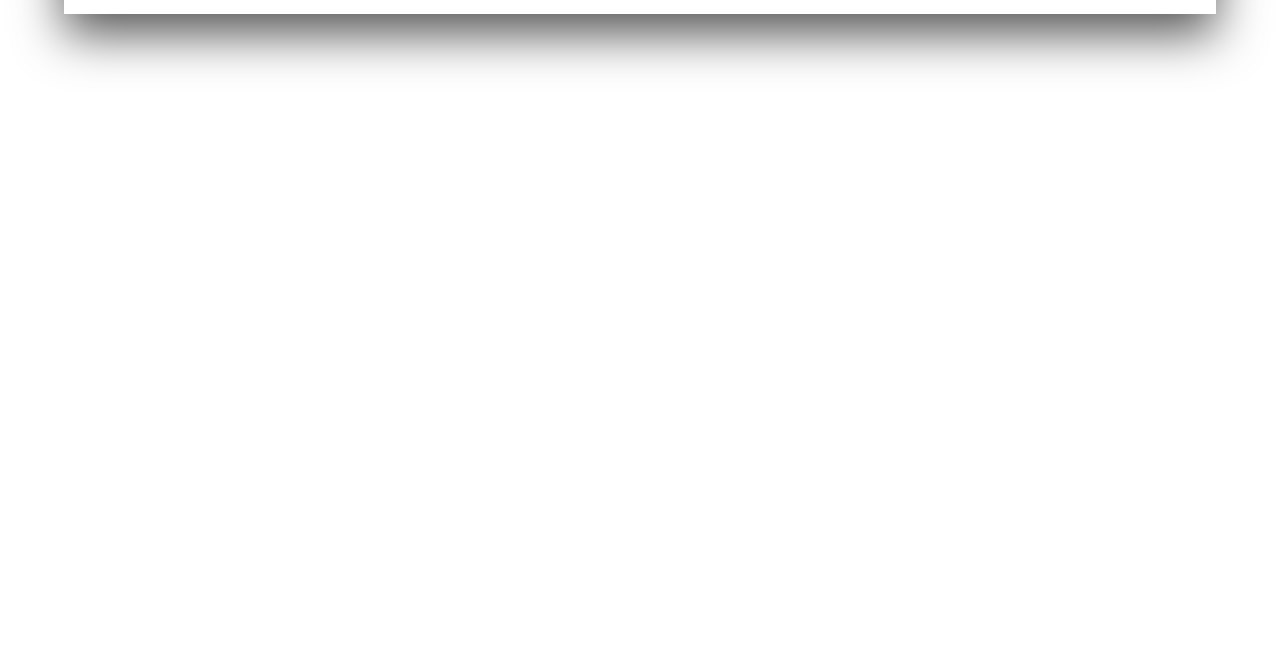
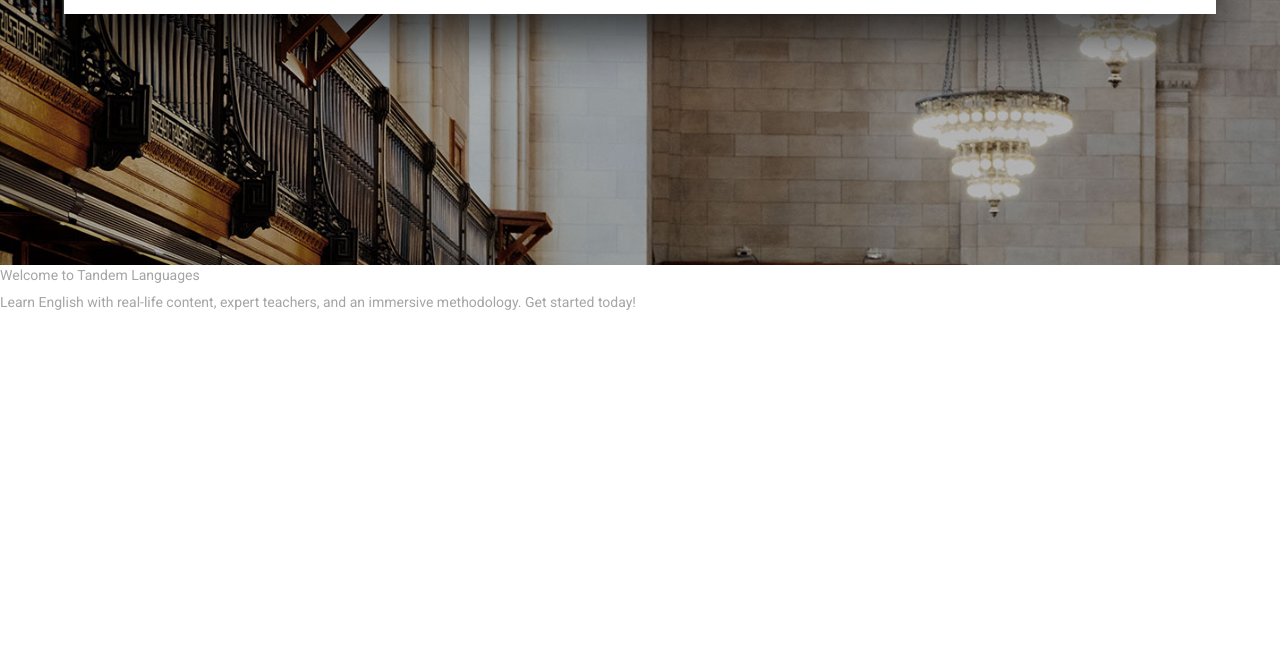
Before and after one commit to Tandem1981/course-master, a plain HTML site: page index.html in a window 1280 px wide. Shown: the part 135-800 px from the top of the page. Drawn offline with nearby package versions, Linux system fonts and the light colour scheme.

```diff
--- a/index.html
+++ b/index.html
@@ -46,6 +46,17 @@
     </header>
 
     <!-- Agrega aquí el resto de tu contenido si deseas -->
+    <!-- Home Section -->
+<section class="home">
+  <div class="home_background" style="background-image: url('images/contact_background.jpg'); background-size: cover; height: 400px;">
+  </div>
+  <div class="home_content">
+    <div class="home_title">Welcome to Tandem Languages</div>
+    <div class="home_text">
+      <p>Learn English with real-life content, expert teachers, and an immersive methodology. Get started today!</p>
+    </div>
+  </div>
+</section>
 
   </div>
 </body>
```
